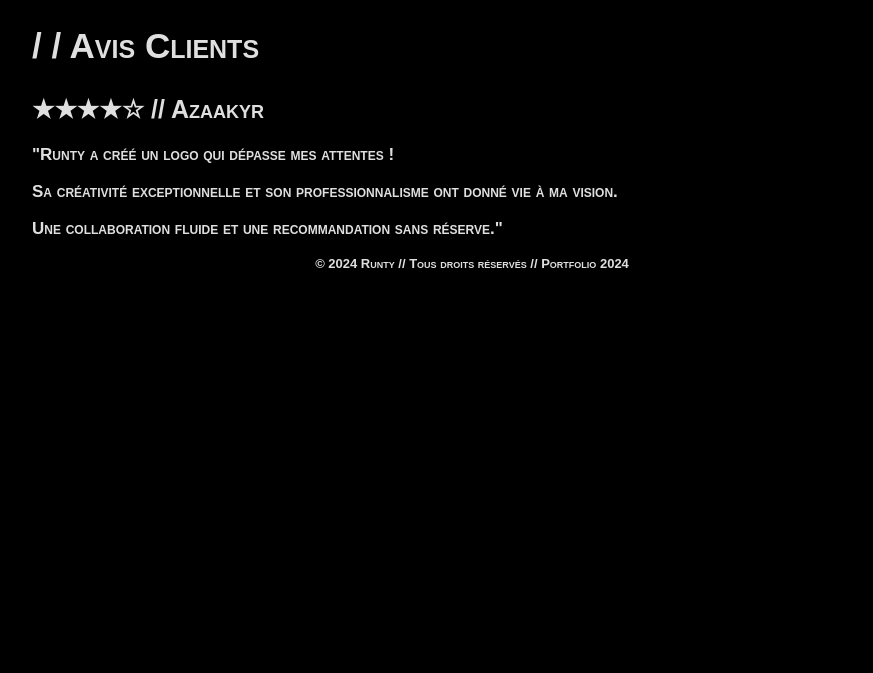
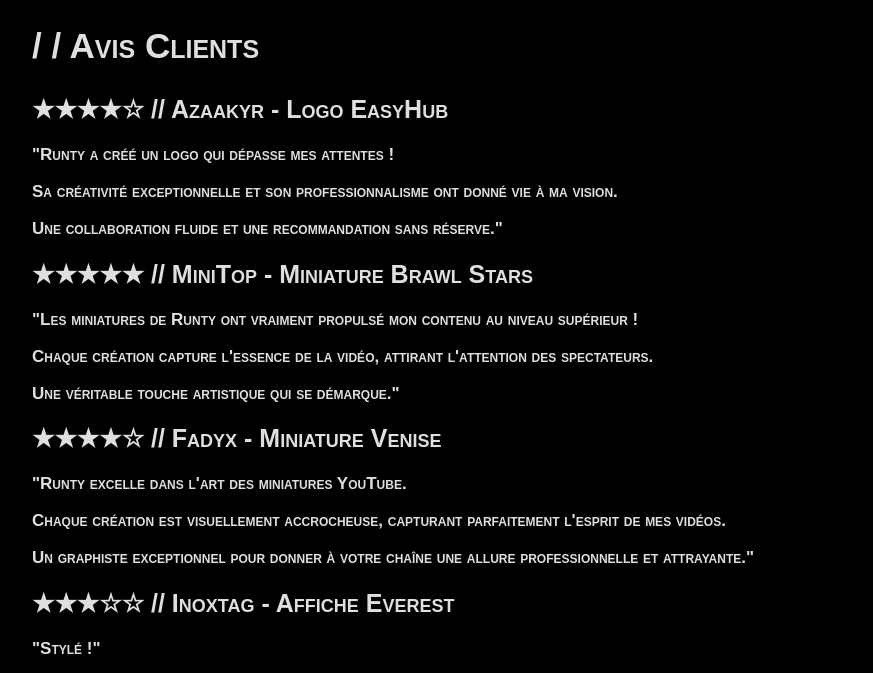
Before and after one commit to PcRunty/RuntyDesign, a plain HTML site: page index.html in a window 1280 px wide. Shown: the part 1194-1867 px from the top of the page, without its empty margins (168-1041 px from the left). Before the commit the page ends 1513 px from the top, so only its background shows below. Drawn offline with Linux system fonts and the light colour scheme.

Commit message:
Update index.html

```diff
--- a/index.html
+++ b/index.html
@@ -29,10 +29,20 @@
             </article>
             <article>
   		        <h1>/ / Avis Clients</h1>
-                    <h2>★★★★☆ // Azaakyr</h2>
-                    <p>"Runty a créé un logo qui dépasse mes attentes !</p>
-                    <p>Sa créativité exceptionnelle et son professionnalisme ont donné vie à ma vision.</p>
-                    <p>Une collaboration fluide et une recommandation sans réserve."</p>
+                    <h2>★★★★☆ // Azaakyr  -  Logo EasyHub</h2>
+                        <p>"Runty a créé un logo qui dépasse mes attentes !</p>
+                        <p>Sa créativité exceptionnelle et son professionnalisme ont donné vie à ma vision.</p>
+                        <p>Une collaboration fluide et une recommandation sans réserve."</p>
+                    <h2>★★★★★ // MiniTop  -  Miniature Brawl Stars</h2>
+                        <p>"Les miniatures de Runty ont vraiment propulsé mon contenu au niveau supérieur ! </p>
+                        <p>Chaque création capture l'essence de la vidéo, attirant l'attention des spectateurs.</p>
+                        <p>Une véritable touche artistique qui se démarque."</p>
+                    <h2>★★★★☆ // Fadyx  -  Miniature Venise</h2>
+                        <p>"Runty excelle dans l'art des miniatures YouTube.</p>
+                        <p>Chaque création est visuellement accrocheuse, capturant parfaitement l'esprit de mes vidéos.</p>
+                        <p>Un graphiste exceptionnel pour donner à votre chaîne une allure professionnelle et attrayante."</p>
+                    <h2>★★★☆☆ // Inoxtag  -  Affiche Everest</h2>
+                        <p>"Stylé !"</p>
             </article>
         </body>
         <footer>
```
